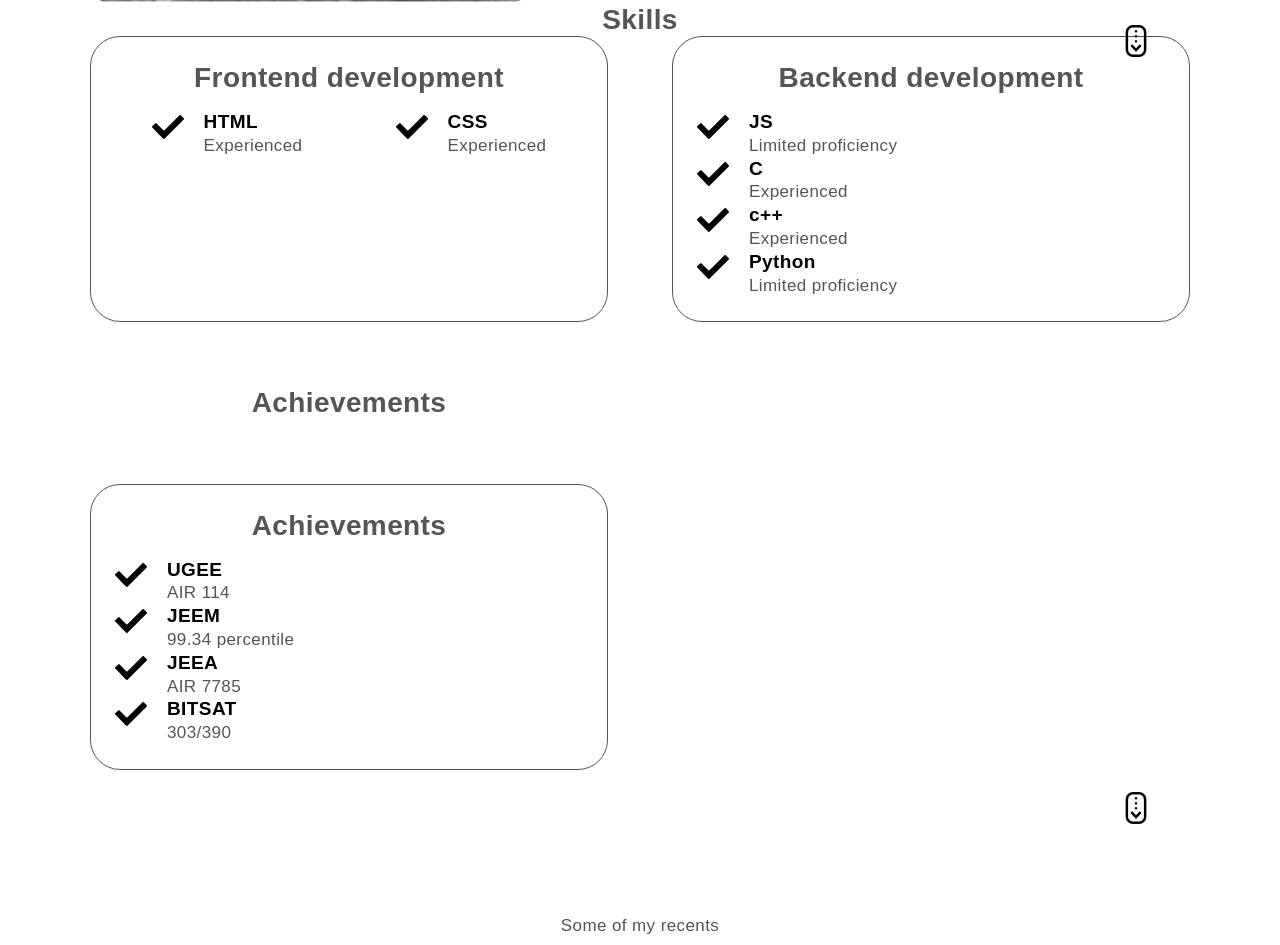
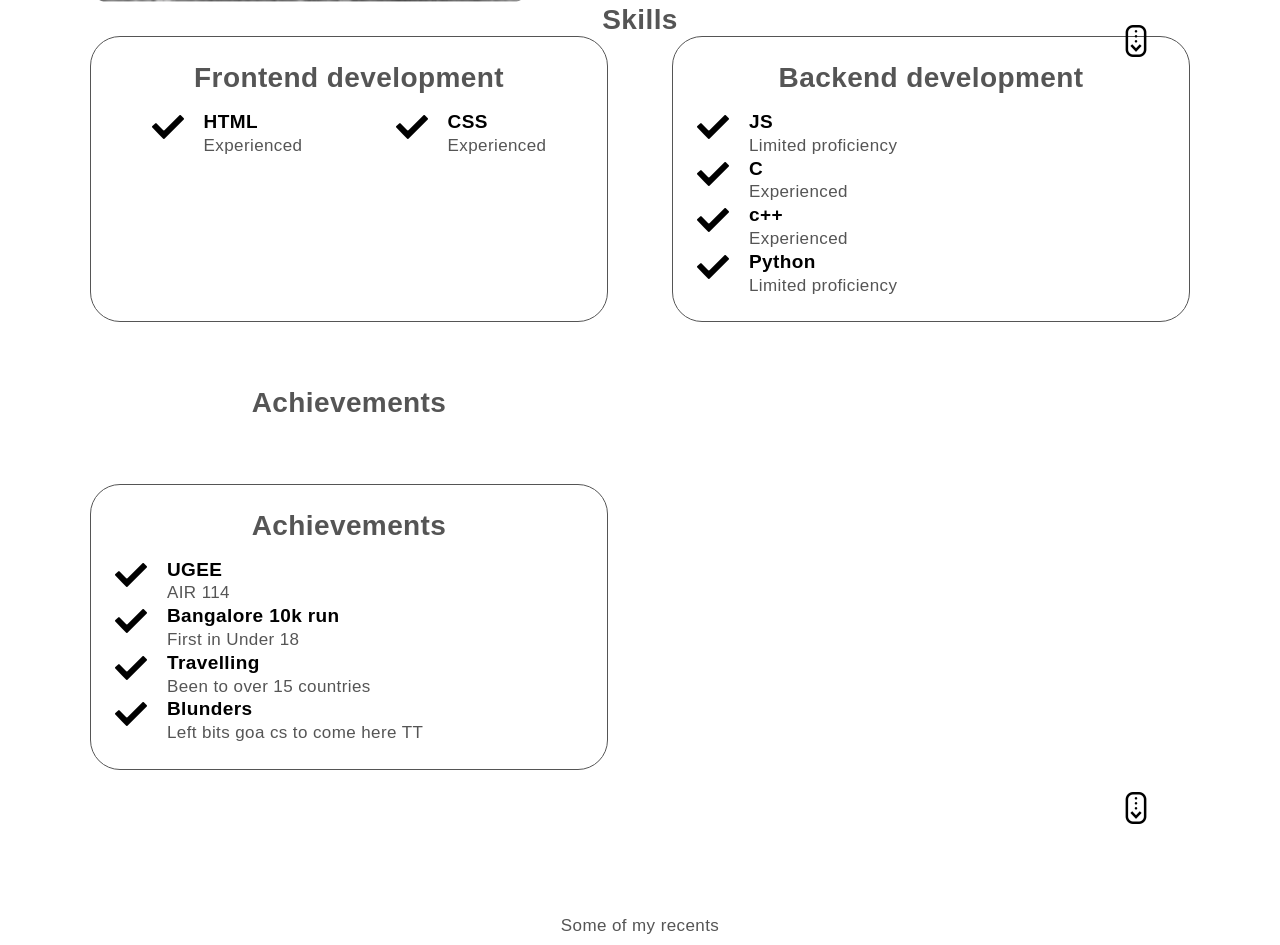
Before and after one commit to NJP6969/NJP6969.github.io, a plain HTML site: page index.html in a window 1280 px wide. Shown: the part 1644-2589 px from the top of the page. Drawn offline with Linux system fonts and the light colour scheme.

Commit message:
Update index.html

```diff
--- a/index.html
+++ b/index.html
@@ -83,7 +83,7 @@
                     </div>
                 </div>
                 <p>
-                    I am a passionate and dedicated individual currently pursuing a Bachelor's and Master's degree in Computer Science and Computational Natural Science at IIITH. My academic journey involves diving deep into subjects like C Programming, Discrete Structures, Real Analysis, Digital Systems, and Microcontrollers, along with Computing in Science.
+                    I am a passionate and dedicated individual currently pursuing a Bachelor's and Master's degree in Computer Science and Computational Natural Science at IIITH. My academic journey involves diving deep into interdisciplinary subjects.
 
 With a strong foundation in computer science and a keen interest in the intersection of computational methods and natural sciences, I am driven to explore the endless possibilities that technology offers. I am constantly seeking opportunities to enhance my programming skills and contribute to innovative projects.
 
@@ -178,22 +178,22 @@ Feel free to connect with me if you share similar interests, have exciting proje
                 <div class="ex-div">
                     <img src="checkmark.webp" class="icon1">
                     <div>
-                        <h4>JEEM</h4>
-                        <p>99.34 percentile</p>
+                        <h4>Bangalore 10k run</h4>
+                        <p>First in Under 18</p>
                     </div>
                 </div>
                 <div class="ex-div">
                     <img src="checkmark.webp" class="icon1">
                     <div>
-                        <h4>JEEA</h4>
-                        <p>AIR 7785</p>
+                        <h4>Travelling</h4>
+                        <p>Been to over 15 countries</p>
                     </div>
                 </div>
                 <div class="ex-div">
                     <img src="checkmark.webp" class="icon1">
                     <div>
-                        <h4>BITSAT</h4>
-                        <p>303/390</p>
+                        <h4>Blunders</h4>
+                        <p>Left bits goa cs to come here TT</p>
                     </div>
                 </div>
             </div>
```
